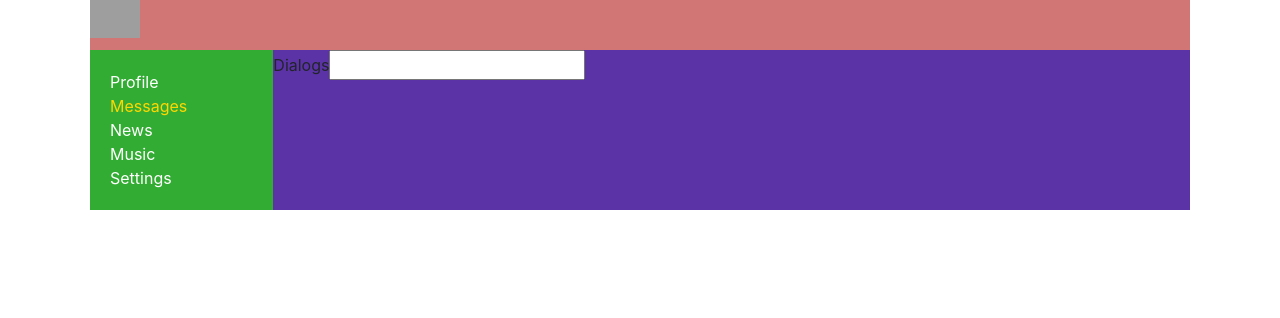
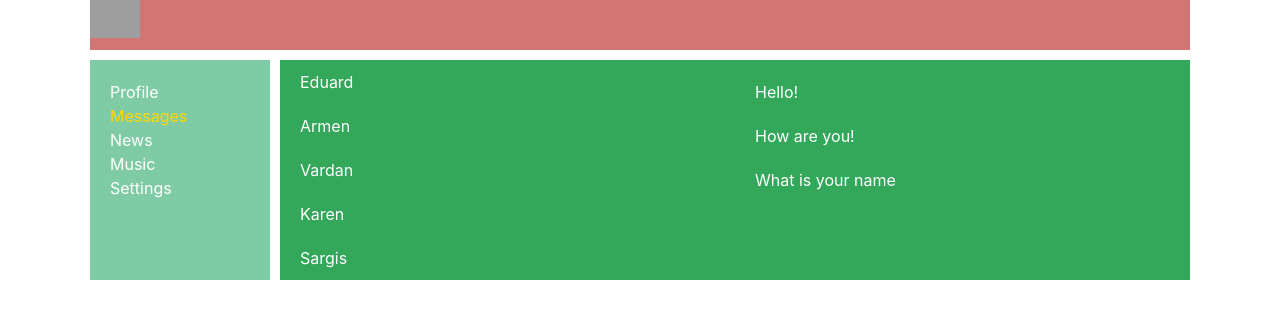
Before and after one commit to zograb731537/git-test, a React (Create React App) app: page /dialogs in a window 1280 px wide. Shown: the top 318 px of the page. Built offline with nearby package versions, Linux system fonts and the light colour scheme; grey boxes are pictures that could not be loaded.

Commit message:
Leson number 22

```diff
--- a/src/App.css
+++ b/src/App.css
@@ -58,14 +58,15 @@
     "n c c";
   grid-template-columns: 2fr 10fr;
   grid-template-rows: 50px 1fr;
+  grid-gap: 10px;
 }
 
 .app-wrapper-content {
   grid-area: c;
-  background-color: rgb(92, 51, 167);
+  background-color: rgb(51, 167, 90);
 }
 
 .app-wrapper-content img{
-  width:917px;
+  width:910px;
 
 }
--- a/src/App.js
+++ b/src/App.js
@@ -9,8 +9,6 @@ import Music from "./components/Music/Music";
 import Settings from "./components/Settings/Settings";
 import { BrowserRouter, Route } from "react-router-dom";
 
-
-
 const App = () => {
   return (
     <BrowserRouter>
@@ -18,7 +16,7 @@ const App = () => {
         <Header />
         <Navbar />
         <div className="app-wrapper-content">
-        <Route path="/profile" component={Profile} />
+          <Route path="/profile" component={Profile} />
           <Route path="/dialogs" component={Dialogs} />
           <Route path="/news" component={News} />
           <Route path="/music" component={Music} />
--- a/src/components/Dialogs/Dialogs.jsx
+++ b/src/components/Dialogs/Dialogs.jsx
@@ -1,11 +1,32 @@
 import  React from 'react';
+import { NavLink } from 'react-router-dom';
 import s from './Dialogs.module.css'
 
 const Dialogs = (props) => {
    return (
-       <div>
-           Dialogs
-           <input type="text"/>
+       <div className={s.dialogs}>
+          <div className={s.dialogItems}>
+              <div className={s.dialog + " " + s.active} >
+               <NavLink to="/dialogs/1">Eduard</NavLink>
+              </div>
+              <div className={s.dialog}>
+               <NavLink to="/dialogs/2">Armen</NavLink>
+              </div>
+              <div className={s.dialog}>
+              <NavLink to="/dialogs/3">Vardan</NavLink>
+              </div>
+              <div className={s.dialog}>
+              <NavLink to="/dialogs/4">Karen</NavLink>
+              </div>
+              <div className={s.dialog}>
+              <NavLink to="/dialogs/5">Sargis</NavLink>
+              </div>
+          </div>
+          <div className={s.messages}>
+             <div className={s.message}>Hello!</div>
+             <div className={s.message}>How are you!</div>
+             <div className={s.message}>What is your name</div>
+          </div>
        </div>
    )
 }
--- a/src/components/Dialogs/Dialogs.module.css
+++ b/src/components/Dialogs/Dialogs.module.css
@@ -0,0 +1,25 @@
+.dialogs {
+  display: grid;
+  grid-template-columns: 5fr 5fr;
+}
+.dialogItems a{
+  padding: 10px;
+  color: #fff;
+  text-decoration:none;
+}
+.dialogItems .active{
+    color: gold;
+}
+.dialog {
+  padding: 10px;
+
+}
+
+.messages {
+  padding: 10px;
+  color: #fff;
+}
+
+.message {
+  padding: 10px;
+}
--- a/src/components/Navbar/Navbar.jsx
+++ b/src/components/Navbar/Navbar.jsx
@@ -5,7 +5,7 @@ import {NavLink} from "react-router-dom";
 
 const Navbar = () => {
    return (
-    <nav className={s.nav}>
+    <nav className={s.nav}  >
     <div className={s.item}>
       <NavLink to="/profile" activeClassName={s.active}>Profile</NavLink>
     </div>
--- a/src/components/Navbar/Navbar.module.css
+++ b/src/components/Navbar/Navbar.module.css
@@ -1,11 +1,11 @@
 .nav{
     grid-area: n;
-    background-color: rgb(51, 172, 51);
+    background-color: rgba(51, 172, 112, 0.623);
     padding: 20px;
  }
-.item a {
+.item a{
+  text-decoration: none;
     color:white;
-    text-decoration: none;
 }
 
 .item a.active{
```
Also changed, not shown: 1 other file (tests, documents, lock files or other folders).
